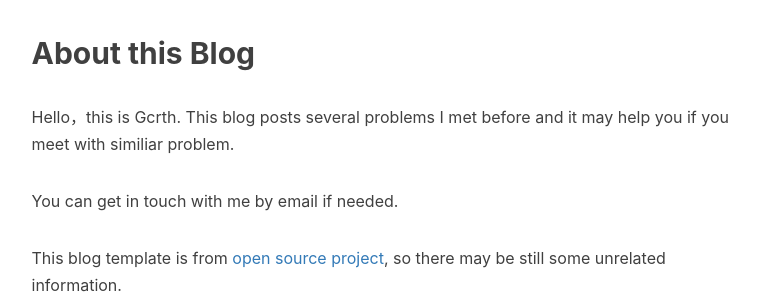
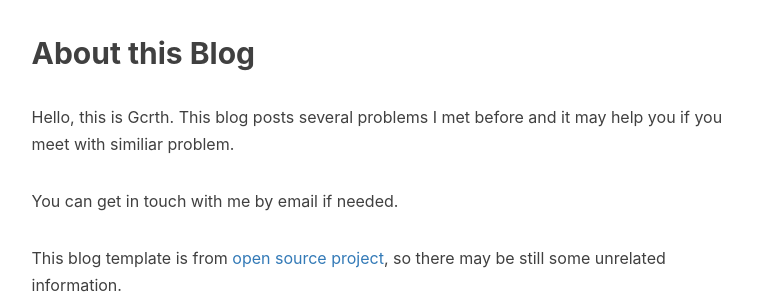
Before and after one commit to gcrth/gcrth.github.io, a Jekyll site: the page built from about.html, in a window 1280 px wide and 900 px high, scrolled down 6296 px. Shown: the part 282-582 px from the top of the window, without its empty margins (136-907 px from the left). Built offline with Jekyll 4.4.1, drawn with Linux system fonts in a browser that asks for light colours; nearby versions of some CDN libraries; comment, search, counter and statistics services are not loaded.

```diff
--- a/_includes/about/en.md
+++ b/_includes/about/en.md
@@ -201,7 +201,7 @@ Intern of the Decision-Making Control Group `Beijing, China`
 
 ## About this Blog
 
-Hello，this is Gcrth. This blog posts several problems I met before and it may help you if you meet with similiar problem.
+Hello, this is Gcrth. This blog posts several problems I met before and it may help you if you meet with similiar problem.
 
 You can get in touch with me by email if needed.
 
--- a/about.html
+++ b/about.html
@@ -1,7 +1,7 @@
 ---
 layout: page
 title: "About"
-description: "你是我的梦想"
+description: "Hao Zhang"
 header-img: "img/about-bg.jpg"
 multilingual: true
 <!-- catalog: true -->
```
